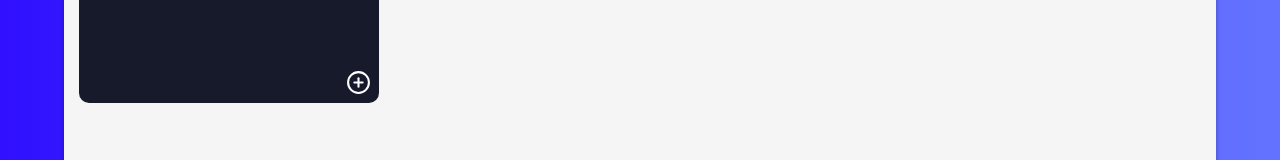
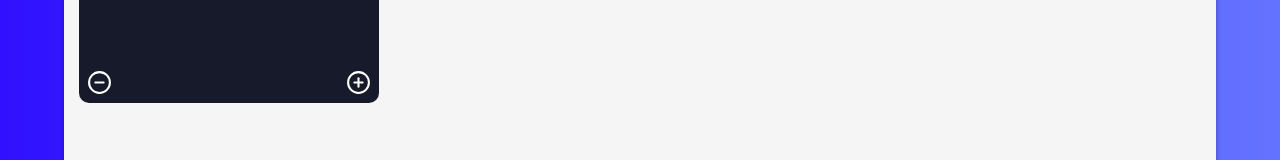
Before and after one commit to JISU-Y/react-app-post-it, a React (Create React App) app: page / in a window 1280 px wide. Shown: the part 308-468 px from the top of the page. Built offline with nearby package versions, Linux system fonts and the light colour scheme.

Commit message:
todoLists id creating

```diff
--- a/src/components/TodoBoard.js
+++ b/src/components/TodoBoard.js
@@ -1,25 +1,43 @@
-import React, { useState } from "react";
+import React, { useState, useEffect } from "react";
 import TodoList from "./TodoList";
 
 const TodoBoard = () => {
   // todoList -> todo 배열의 배열
   // ['apple', 'avocado', 'ace'], ['banana','bun', 'bowl'], ['cake','cactus'] ... 이렇게 가야함
-  const [todoLists, setTodoLists] = useState([[]]);
+  //
+  const [todoLists, setTodoLists] = useState([{ id: 0, todos: [] }]);
+  // { id: null, todos: [] } 이거 하나 -> 이것의 배열의 위에 있는 todoLists
+  const [todoList, setTodoList] = useState({ id: null, todos: [] });
 
   // post it 추가
   const addPostit = (todos) => {
+    // todos는 [ {id:1234, text: input}, {id:1234, text: input}, {id:1234, text: input}, ... ,{} ]
     // 추가했던 to do 들 저장하여 todoLists에 옮긴다
-    const newTodoLists = [...todoLists, todos];
-
-    // clearPostit(todos);
+    const newTodoList = { id: Math.floor(Math.random() * 100), todos: todos };
+    const newTodoLists = [...todoLists, newTodoList];
 
     setTodoLists(newTodoLists);
+
+    console.log(newTodoLists);
   };
 
-  // PostIt 초기화
-  const clearPostit = (todos) => {
-    todos = [];
+  // Post it 업데이트
+  const updatePostit = (postId, newValue) => {
+    setTodoLists((prev) =>
+      prev.map((item) => (item.id === postId ? newValue : item))
+    );
   };
+
+  // PostIt 삭제
+  const removePostit = (id) => {
+    const removedPost = [...todoLists].filter((todos) => todos.id !== id);
+
+    setTodoLists(removedPost);
+  };
+
+  // useEffect((todos) => {
+  //   setTodoLists({ id: Math.floor(Math.random() * 100), todos: todos });
+  // }, []);
 
   return (
     <>
@@ -28,7 +46,7 @@ const TodoBoard = () => {
           <TodoList
             key={index}
             addPostit={addPostit}
-            clearPostit={clearPostit}
+            removePostit={removePostit}
           />
         );
       })}
@@ -50,3 +68,4 @@ export default TodoBoard;
 // 완성된 todo는 밑으로 보내서 해야할 것들이 todo list의 상단에 올라오도록
 // css post it 처럼 꾸미기
 // todo list 색 바꿀 수 있도록 수정 (오른쪽 마우스 클릭해서 몇 가지 색으로만 바꿀 수 있도록)
+// postit 개별 삭제 추가
--- a/src/components/TodoForm.js
+++ b/src/components/TodoForm.js
@@ -22,6 +22,7 @@ const TodoForm = (props) => {
     // 다른 component로 data 전달
     // id는 랜덤생성, text는 input에서 전달받은 value
     // 근데 이건 뭐지 .onSubmit은 뭐야
+    // 여기서 TodoList.js에 있는 addTodo로 todo를 넘겨주어서 항목 생성
     props.onSubmit({
       id: Math.floor(Math.random() * 10000),
       text: input,
--- a/src/components/TodoList.js
+++ b/src/components/TodoList.js
@@ -1,14 +1,17 @@
-import React, { useState, useEffect } from "react";
+import React, { useState } from "react";
 import Todo from "./Todo";
 import TodoForm from "./TodoForm";
-import { FiPlusCircle } from "react-icons/fi";
+import { FiPlusCircle, FiMinusCircle } from "react-icons/fi";
+import { ImCross } from "react-icons/im";
 
 //todoList 는 TodoBoard에서 가져온 todos의 배열 중 배열 한 개씩
-const TodoList = ({ todoList, addPostit, clearPostit, isMother }) => {
+const TodoList = ({ addPostit, removePostit }) => {
   // 여기서 따로 사용할 todo 배열
+  // todos는 todo ({id:1,text:a}의 모음/배열)
   const [todos, setTodos] = useState([]);
 
   const addTodo = (todo) => {
+    // todo는 {id: number, text: textInput} 임
     // 추가하려고 하는 todo의 text를 검사
     if (!todo.text || /^\s*$/.test(todo.text)) {
       return;
@@ -58,6 +61,7 @@ const TodoList = ({ todoList, addPostit, clearPostit, isMother }) => {
         updateTodo={updateTodo}
       />
       <FiPlusCircle className="plus-icon" onClick={() => addPostit(todos)} />
+      <FiMinusCircle className="minus-icon" onClick={() => removePostit()} />
     </div>
   );
 };
--- a/src/index.css
+++ b/src/index.css
@@ -54,6 +54,15 @@ body {
   position: absolute;
   bottom: 8px;
   right: 8px;
+  font-size: 25px;
+  color: #fff;
+  cursor: pointer;
+}
+
+.minus-icon {
+  position: absolute;
+  bottom: 8px;
+  left: 8px;
   font-size: 25px;
   color: #fff;
   cursor: pointer;
```
